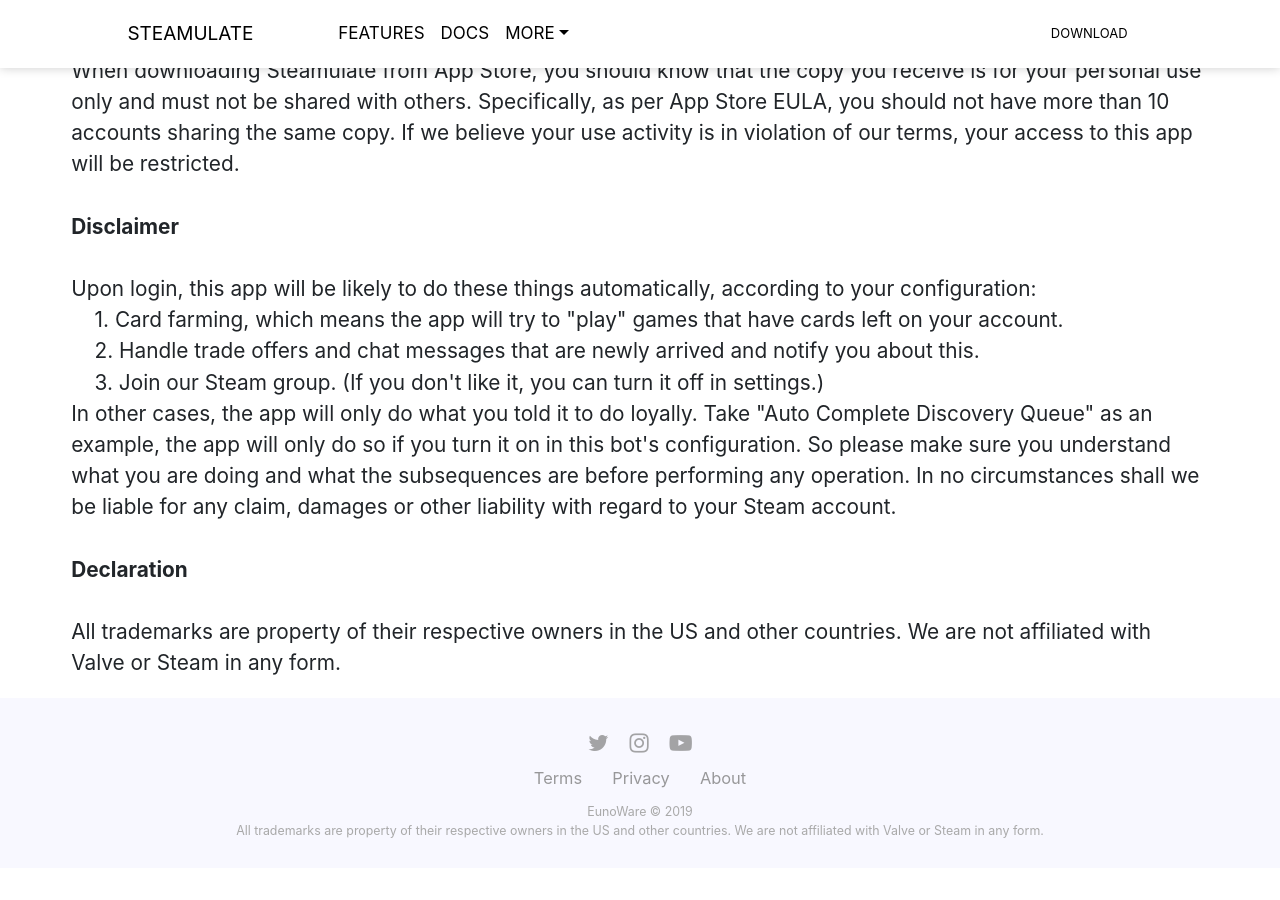
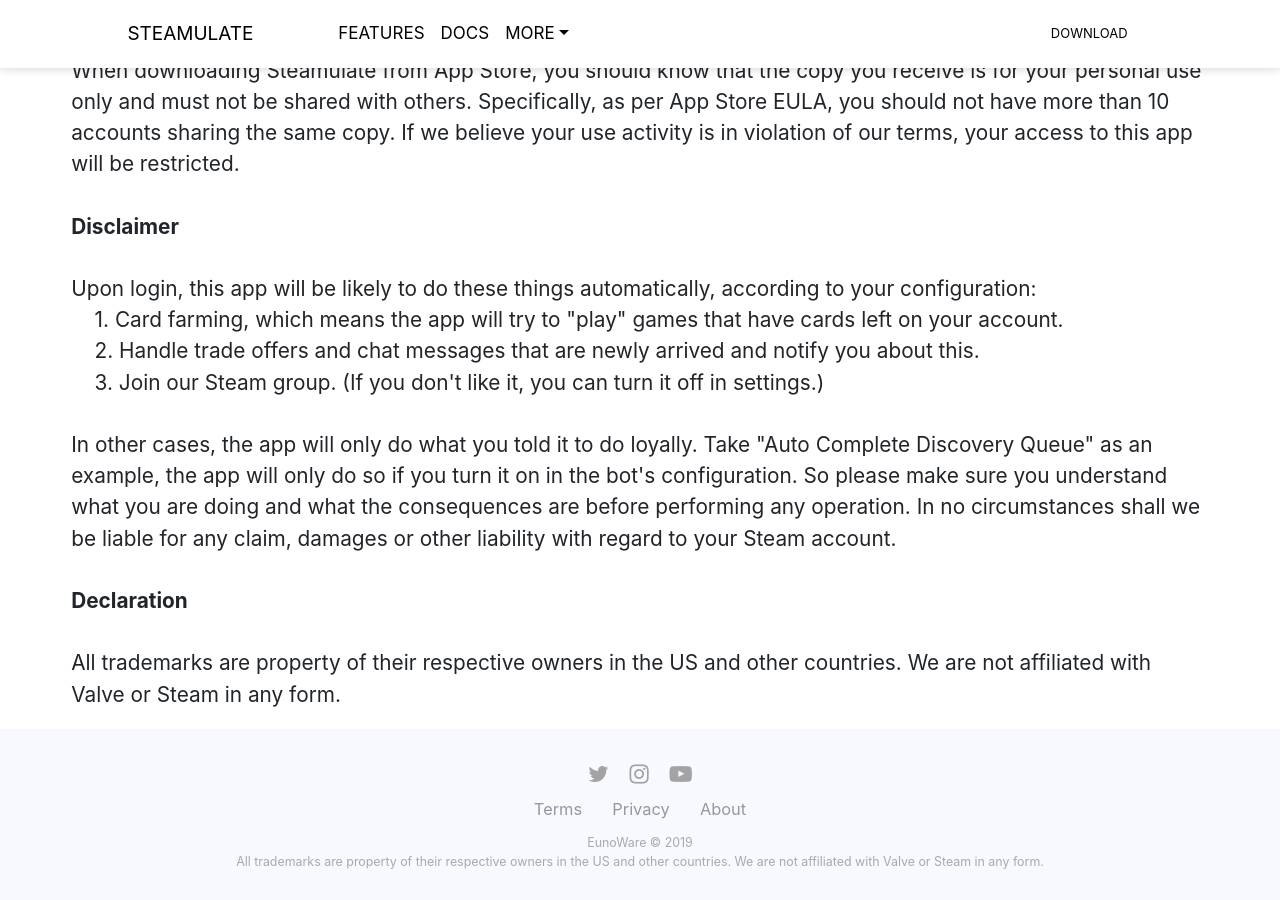
Before and after one commit to raymond-u/Steamulate-Website, a Jekyll site: the page built from terms.html, in a window 1280 px wide and 900 px high, scrolled down 878 px. Built offline with Jekyll 4.4.1, drawn with Linux system fonts in a browser that asks for light colours; nearby versions of some CDN libraries; comment, search, counter and statistics services are not loaded; before the commit the page ends 1746 px from its top, so only the background shows below that.

Commit message:
Update terms.html

```diff
--- a/terms.html
+++ b/terms.html
@@ -11,7 +11,7 @@
                 format—so technically speaking—from our end, your account is kept safe from most hacking attempts. However, do remember Steam has its own ToS and there is a very low possibility that they might take action if they think your account's behavior is against
                 their ToS. With that in mind, if you use this app in the intended manner, these things should not happen to you. Intended here means you use the app as-is, and are not running an excessive amount of accounts simultaneously (roughly
                 speaking, you should run no more than 20 bots in the same time, though we don't stop you from adding more). Also, you should not use the app's built-in command to harass other Steam users.<br><br><strong>About Steamulate itself</strong><br><br>When downloading Steamulate from App Store, you should know that the copy you receive is for your personal
-                use only and must not be shared with others. Specifically, as per App Store EULA, you should not have more than 10 accounts sharing the same copy. If we believe your use activity is in violation of our terms, your access to this app will be restricted.<br><br><strong>Disclaimer</strong><br><br>Upon login, this app will be likely to do these things automatically, according to your configuration:<br>&nbsp; &nbsp; 1. Card farming, which means the app will try to "play" games that have cards left on your account.<br>&nbsp; &nbsp; 2. Handle trade offers and chat messages that are newly arrived and notify you about this.<br>&nbsp; &nbsp; 3. Join our Steam group. (If you don't like it, you can turn it off in settings.)<br> In other cases, the app will only do what you told it to do loyally. Take "Auto Complete Discovery Queue" as an example, the app will only do so if you turn it on in this bot's configuration. So please make sure you understand what you are doing and what the subsequences are before performing any operation. In no circumstances shall we be liable
+                use only and must not be shared with others. Specifically, as per App Store EULA, you should not have more than 10 accounts sharing the same copy. If we believe your use activity is in violation of our terms, your access to this app will be restricted.<br><br><strong>Disclaimer</strong><br><br>Upon login, this app will be likely to do these things automatically, according to your configuration:<br>&nbsp; &nbsp; 1. Card farming, which means the app will try to "play" games that have cards left on your account.<br>&nbsp; &nbsp; 2. Handle trade offers and chat messages that are newly arrived and notify you about this.<br>&nbsp; &nbsp; 3. Join our Steam group. (If you don't like it, you can turn it off in settings.)<br><br>In other cases, the app will only do what you told it to do loyally. Take "Auto Complete Discovery Queue" as an example, the app will only do so if you turn it on in the bot's configuration. So please make sure you understand what you are doing and what the consequences are before performing any operation. In no circumstances shall we be liable
                 for any claim, damages or other liability with regard to your Steam account.<br><br><strong>Declaration</strong><br><br>All
                 trademarks are property of their respective owners in the US and other countries. We are not affiliated with Valve or Steam in any form.</p>
     </section>
```
